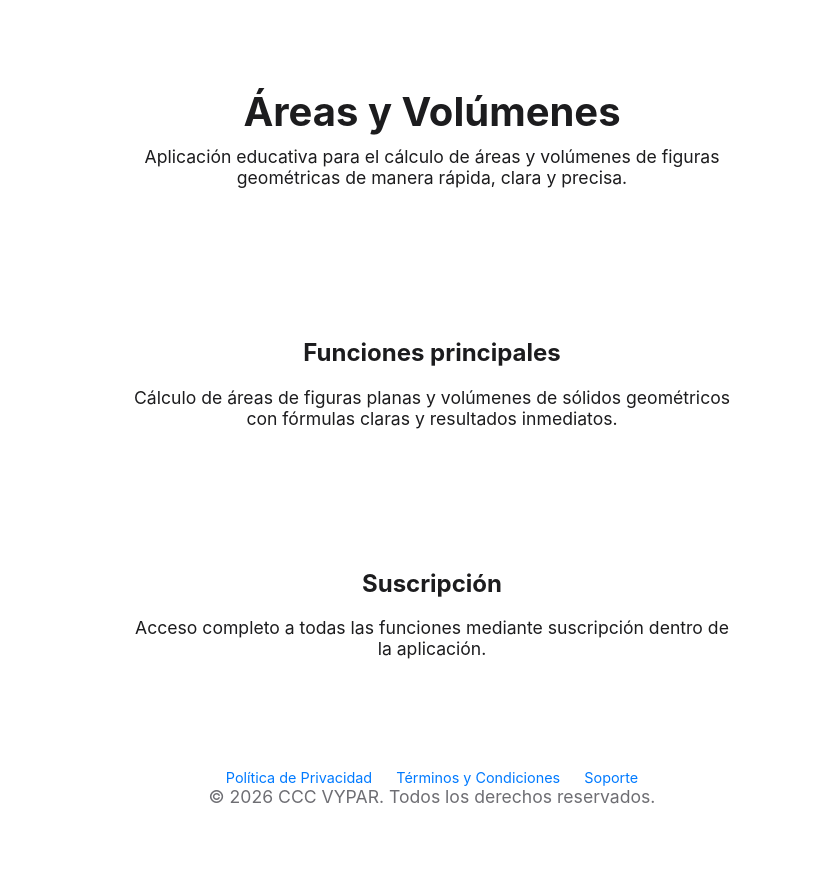
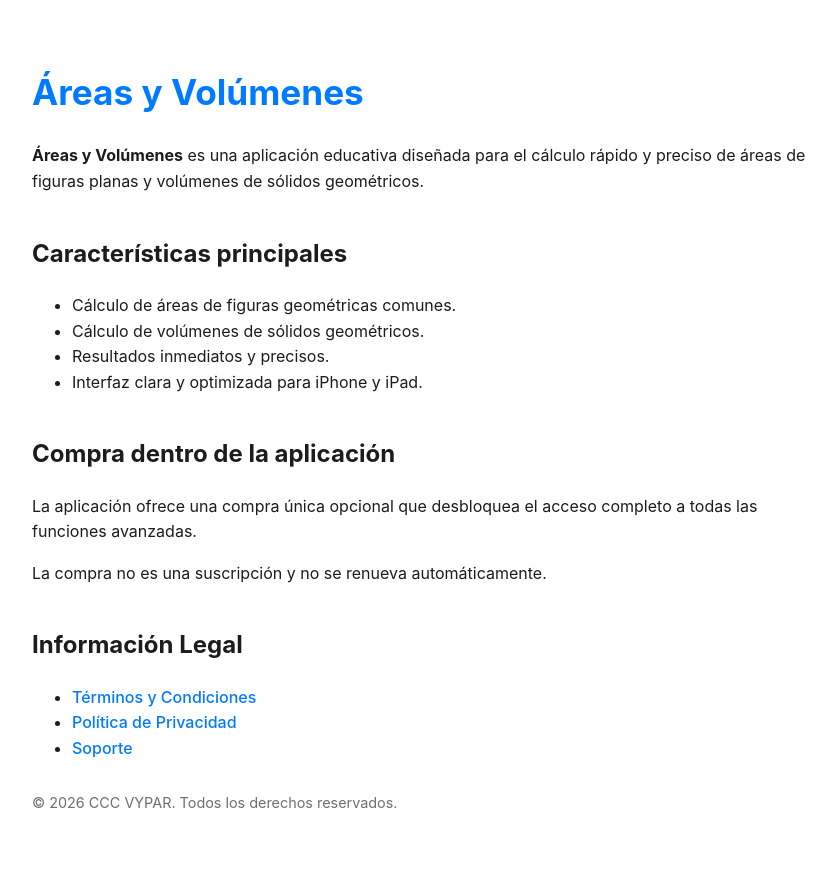
Before and after one commit to Victor-CCC/areas-volumenes, a plain HTML site: page index.html in a window 1280 px wide. Shown: the whole page, without its empty margins (208-1044 px from the left). Drawn offline with Linux system fonts and the light colour scheme.

Commit message:
Update index.html

```diff
--- a/index.html
+++ b/index.html
@@ -7,82 +7,87 @@
 
 <style>
 body {
+    font-family: -apple-system, BlinkMacSystemFont, sans-serif;
     margin: 0;
-    font-family: -apple-system, BlinkMacSystemFont, sans-serif;
+    padding: 40px;
+    line-height: 1.6;
     background-color: #ffffff;
     color: #1c1c1e;
-    text-align: center;
 }
 
-header {
-    padding: 60px 20px;
+.container {
+    max-width: 800px;
+    margin: auto;
 }
 
 h1 {
-    font-size: 2.5rem;
-    margin-bottom: 10px;
+    color: #007AFF;
+    font-size: 2.2rem;
 }
 
-p {
-    font-size: 1.1rem;
-    max-width: 600px;
-    margin: 0 auto 20px;
+h2 {
+    margin-top: 40px;
+}
+
+ul {
+    margin-top: 15px;
+}
+
+a {
+    color: #007AFF;
+    text-decoration: none;
+    font-weight: 500;
+}
+
+a:hover {
+    text-decoration: underline;
 }
 
 .section {
-    padding: 50px 20px;
-}
-
-.button {
-    display: inline-block;
-    padding: 12px 25px;
-    margin-top: 20px;
-    background-color: #007aff;
-    color: white;
-    text-decoration: none;
-    border-radius: 10px;
-    font-weight: 500;
-}
-
-footer {
-    padding: 40px 20px;
-    font-size: 0.9rem;
-    color: #6e6e73;
-}
-
-.links a {
-    margin: 0 10px;
-    color: #007aff;
-    text-decoration: none;
+    margin-top: 30px;
 }
 </style>
 </head>
-
 <body>
 
-<header>
-    <h1>Áreas y Volúmenes</h1>
-    <p>Aplicación educativa para el cálculo de áreas y volúmenes de figuras geométricas de manera rápida, clara y precisa.</p>
-</header>
+<div class="container">
+
+<h1>Áreas y Volúmenes</h1>
+
+<p><strong>Áreas y Volúmenes</strong> es una aplicación educativa diseñada para el cálculo rápido y preciso de áreas de figuras planas y volúmenes de sólidos geométricos.</p>
 
 <div class="section">
-    <h2>Funciones principales</h2>
-    <p>Cálculo de áreas de figuras planas y volúmenes de sólidos geométricos con fórmulas claras y resultados inmediatos.</p>
+<h2>Características principales</h2>
+<ul>
+<li>Cálculo de áreas de figuras geométricas comunes.</li>
+<li>Cálculo de volúmenes de sólidos geométricos.</li>
+<li>Resultados inmediatos y precisos.</li>
+<li>Interfaz clara y optimizada para iPhone y iPad.</li>
+</ul>
 </div>
 
 <div class="section">
-    <h2>Suscripción</h2>
-    <p>Acceso completo a todas las funciones mediante suscripción dentro de la aplicación.</p>
+<h2>Compra dentro de la aplicación</h2>
+<p>La aplicación ofrece una compra única opcional que desbloquea el acceso completo a todas las funciones avanzadas.</p>
+<p>La compra no es una suscripción y no se renueva automáticamente.</p>
 </div>
 
-<footer>
-    <div class="links">
-        <a href="privacy.html">Política de Privacidad</a>
-        <a href="terms.html">Términos y Condiciones</a>
-        <a href="support.html">Soporte</a>
-    </div>
-    <p>© 2026 CCC VYPAR. Todos los derechos reservados.</p>
-</footer>
+<div class="section">
+<h2>Información Legal</h2>
+<ul>
+<li><a href="terms.html">Términos y Condiciones</a></li>
+<li><a href="privacy.html">Política de Privacidad</a></li>
+<li><a href="support.html">Soporte</a></li>
+</ul>
+</div>
+
+<div class="section">
+<p style="font-size: 0.9rem; color: #6e6e73;">
+© 2026 CCC VYPAR. Todos los derechos reservados.
+</p>
+</div>
+
+</div>
 
 </body>
 </html>
```
